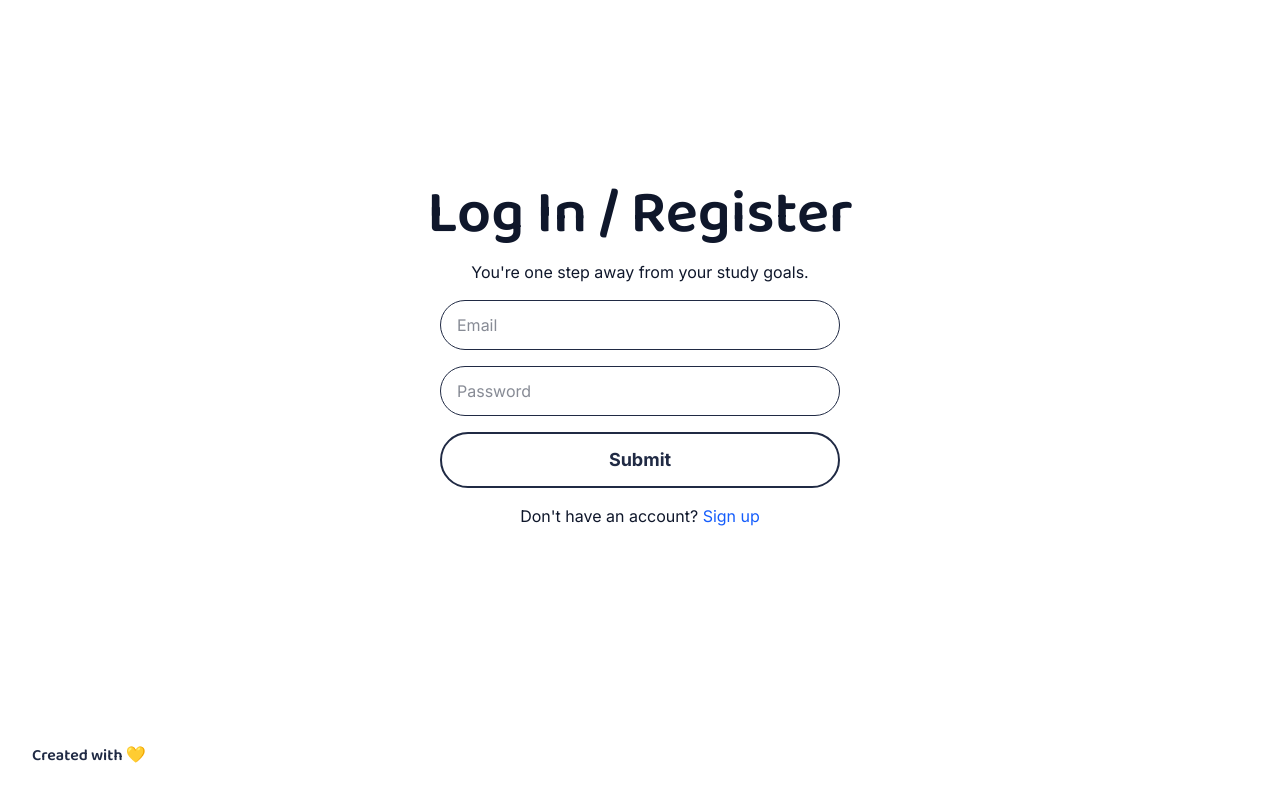
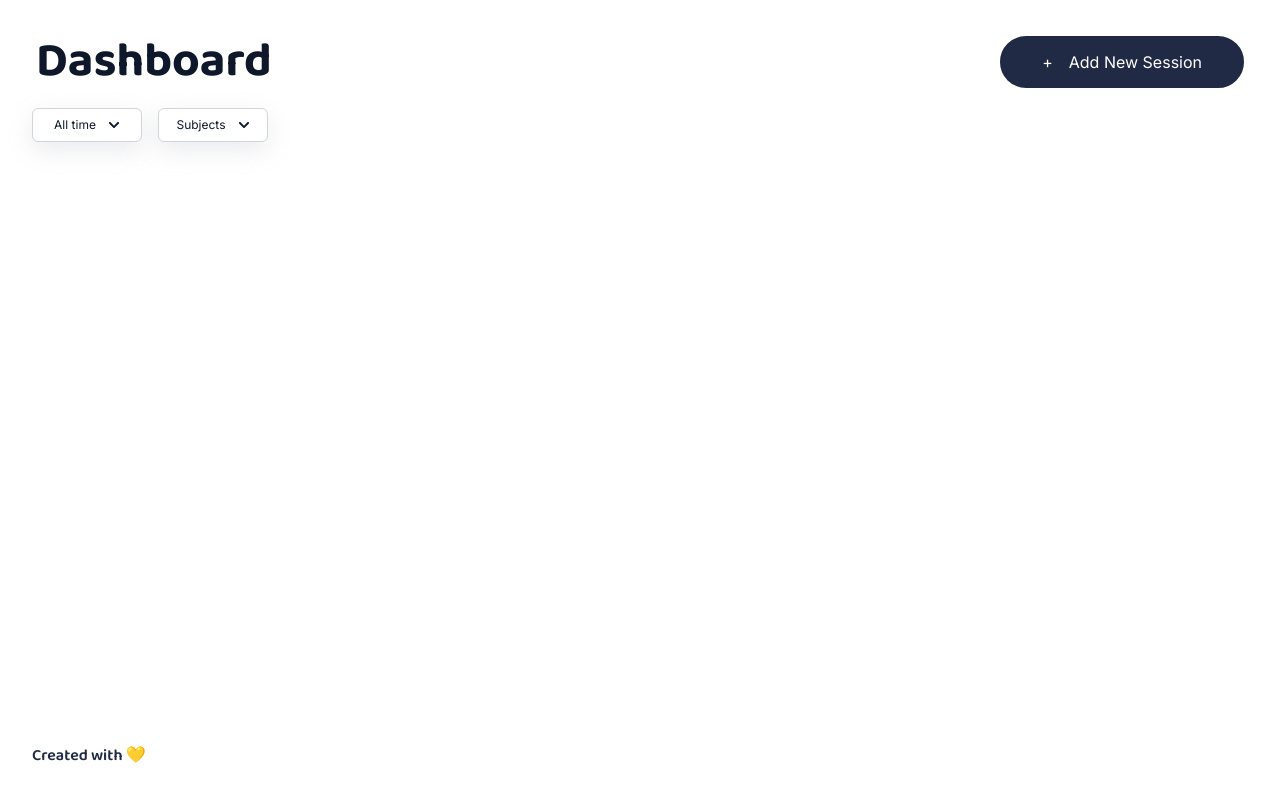
Before and after one commit to keyuedeng/Trackly, a Next.js app: page /dashboard in a window 1280 px wide. Built offline with nearby package versions, Linux system fonts and the light colour scheme.

Commit message:
implemented dropdown filter interface

```diff
--- /dev/null
+++ b/app/dashboard/components/DashboardHeader.js
@@ -0,0 +1,19 @@
+import { Baloo_2 } from 'next/font/google';
+
+import React from 'react'
+import Button from '@/components/Button';
+
+const baloo = Baloo_2({
+  subsets: ['latin'],
+  weight: ["600","700","800"],
+});
+
+
+export default function DashboardHeader() {
+  return (
+    <header className='flex justify-between items-center p-1 '>
+      <h1 className={'text-3xl sm:text-4xl md:text-5xl font-bold ' + baloo.className}>Dashboard</h1>
+      <Button text={'+\u2003Add New Session'} dark/>
+    </header>
+  )
+}
--- a/app/dashboard/page.js
+++ b/app/dashboard/page.js
@@ -1,14 +1,18 @@
 import Main from '@/components/Main';
-import Dashboard from '@/components/Dashboard';
 import Login from '@/components/Login';
+import DashboardHeader from './components/DashboardHeader';
+import Dropdown from '@/components/Dropdown';
+import DropdownItem from '@/components/DropdownItem';
 
 export const metadata = {
   title: "Study Tracker · Dashboard",
 };
 
 export default function DashboardPage() {
+    const range = ['This week', 'This month', 'All time'];
+    const subjects = ['Calculus','Biology','Chemistry', 'hello i am a subject'];
 
-    const isAuthenticated = false; // Replace with actual authentication logic later
+    const isAuthenticated = true; // Replace with actual authentication logic later
 
     let children = (
         <Login />
@@ -16,7 +20,25 @@ export default function DashboardPage() {
 
     if (isAuthenticated) {
         children = (
-            <Dashboard />
+            <>
+                <DashboardHeader/>
+                <div className="flex gap-4 pt-4">
+                <Dropdown buttonText="All time" content={
+                    <>
+                        {range.map((item) => (
+                            <DropdownItem key={item}>{item}</DropdownItem>
+                        ))}
+                    </>
+                }/>
+                <Dropdown buttonText="Subjects" content={
+                    <>
+                        {subjects.map((item) => (
+                            <DropdownItem key={item}>{item}</DropdownItem>
+                        ))}
+                        </>
+                    }/>
+                </div>
+            </>
         )
     }
     return (
--- a/components/Button.js
+++ b/components/Button.js
@@ -3,15 +3,23 @@ import { Inter } from "next/font/google";
 
 const inter = Inter({subsets: ['latin']});
 
+export default function Button(props) {
+    const { text, dark, full, size = 'base', bold = false } = props;
 
-export default function Button(props) {
-    const { text, dark, full } = props;
+    const sizeClasses = {
+        'xs': 'text-xs',
+        'sm': 'text-sm',
+        'base': 'text-base',
+        'lg': 'text-lg',
+        'xl': 'text-xl',
+        '2xl': 'text-2xl'
+        };
 
     return (
         <button className={' rounded-full overflow-hidden duration-200 hover:opacity-60 border-2 border-solid border-[#202A44] ' +
                             (dark ? ' text-white bg-[#202A44] ' : ' text-[#202A44] ') +
                             (full ? ' grid place-items-center w-full ' : ' ')}>
-            <p className={'px-6 sm:px-10 whitespace-nowrap py-2 sm:py-3 text-base md:text-lg font-bold ' + inter.className}>{text}</p>
+            <p className={'px-6 sm:px-10 whitespace-nowrap py-2 sm:py-3 ' + sizeClasses[size] + ' ' + (bold ? 'font-medium ' : '') + inter.className}>{text}</p>
         </button>
   )
 }
--- a/components/Dashboard.js
+++ /dev/null
@@ -1,7 +0,0 @@
-import React from 'react'
-
-export default function Dashboard() {
-  return (
-    <div>Dashboard</div>
-  )
-}
--- /dev/null
+++ b/components/Dropdown.js
@@ -0,0 +1,42 @@
+'use client'
+
+import React, { useState, useEffect, useRef } from 'react';
+
+import DropdownButton from './DropdownButton';
+import DropdownContent from './DropdownContent';
+
+export default function Dropdown({ buttonText, content }) {
+
+  const [isOpen, setIsOpen] = useState(false);
+
+  const dropdownRef = useRef();
+
+  const toggleDropdown = () => {
+    setIsOpen(!isOpen);
+  }
+
+  useEffect(() => {
+    const handler = (event) => {
+      if (dropdownRef.current && !dropdownRef.current.contains(event.target)) {
+        setIsOpen(false);
+      }
+    }
+
+    document.addEventListener("click", handler)
+
+    return () => {
+      document.removeEventListener("click", handler)
+    }
+  });
+
+  return (
+    <div className="w-fit relative" ref={dropdownRef}>
+        <DropdownButton toggle={toggleDropdown} open={isOpen}>
+          {buttonText}
+        </DropdownButton>
+        <DropdownContent open={isOpen}>
+          {content}
+        </DropdownContent>
+    </div>
+  )
+}
--- /dev/null
+++ b/components/DropdownButton.js
@@ -0,0 +1,19 @@
+import React from 'react'
+import { FaChevronDown } from 'react-icons/fa'
+import { FaChevronUp } from 'react-icons/fa'
+
+export default function DropdownButton({children, toggle, open}) {
+  return (
+    <div
+      onClick={toggle}
+              className={
+          'flex items-center justify-center min-w-[110px] p-2 bg-white rounded-md shadow-[0px_8px_24px_rgba(149,157,165,0.2)] cursor-pointer border text-xs ' +
+          (open ? 'border-blue-300 ' : 'border-gray-300')
+        }>
+      {children}
+      <span className="flex items-center justify-center ml-3">
+        {open ? <FaChevronUp /> : <FaChevronDown />}
+      </span>
+    </div>
+  )
+}
--- /dev/null
+++ b/components/DropdownContent.js
@@ -0,0 +1,14 @@
+import React from 'react'
+
+export default function DropdownContent({ children, open }) {
+  return (
+    <div className={
+      `absolute w-full flex flex-col items-center p-3 mt-1 bg-white rounded-md text-xs transform
+       shadow-[0px_8px_24px_rgba(149,157,165,0.2)] max-h-[40vh] overflow-y-scroll scrollbar-none opacity-0
+       transition-transform duration-150 ease-in-out transition-opacity duration-100 ease-in-out ` +
+       (open ? 'opacity-100 translate-y-0 pointer-events-auto' : 'translate-y-[-5%] pointer-events-none')
+      }>
+      {children}
+    </div>
+  )
+}
--- /dev/null
+++ b/components/DropdownItem.js
@@ -0,0 +1,11 @@
+import React from 'react'
+
+export default function DropdownItem({children, onClick}) {
+  return (
+    <div className="p-2 m-0.2 w-full rounded-md cursor-pointer hover:bg-sky-50 break-words"
+        onClick={onClick}
+    >
+        {children}
+    </div>
+  )
+}
--- a/components/Hero.js
+++ b/components/Hero.js
@@ -21,7 +21,7 @@ export default function Hero() {
             Study Tracker is your personal companion for staying organized and focused.
         </p>
         <div className='gap-4 grid grid-cols-2 w-fit '>
-          <Button text={'Get started now\u2003❯'} dark />
+          <Button text={'Get started now\u2003❯'} dark bold size='lg'/>
         </div>
     </div>
   )
```
Also changed, not shown: package.json (+4 -3 lines), 1 other file (tests, documents, lock files or other folders).
